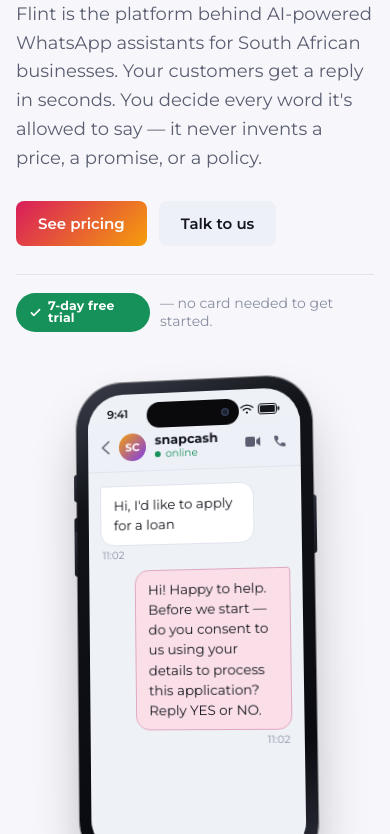
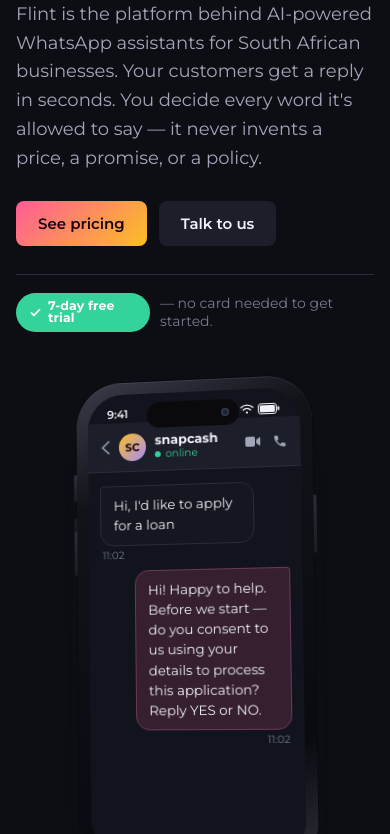
Before and after one commit to sequenceindustries/flint-site, a plain HTML site: page index.html in a window 390 px wide. Shown: the part 305-1139 px from the top of the page. Drawn offline with Linux system fonts and the light colour scheme.

Commit message:
Switch default theme to dark
Flip the forced data-theme attribute from light to dark so the site
now defaults to the existing dark palette (deep navy/black surfaces,
pink/amber/violet accents) instead of light. All components already
use CSS custom properties, so the dashboard, phone mockups, pricing
cards and forms adapt cleanly with no further changes needed.

Co-Authored-By: Claude Sonnet 5 <noreply@anthropic.com>
Claude-Session: https://claude.ai/code/session_01QRkdyQtkvgsLTirBopFwaQ

```diff
--- a/index.html
+++ b/index.html
@@ -1,6 +1,6 @@
 <meta name="claude:viewport-fit-sides" content="cover">
 <title>Flint</title>
-<script>document.documentElement.setAttribute('data-theme','light');</script>
+<script>document.documentElement.setAttribute('data-theme','dark');</script>
 <style>
 /* Layout concept: editorial light SaaS page. Content-sized sections (no 100vh hero),
    a single electric-spark/ignite motif used once in the hero canvas, consistent card grids for
```
